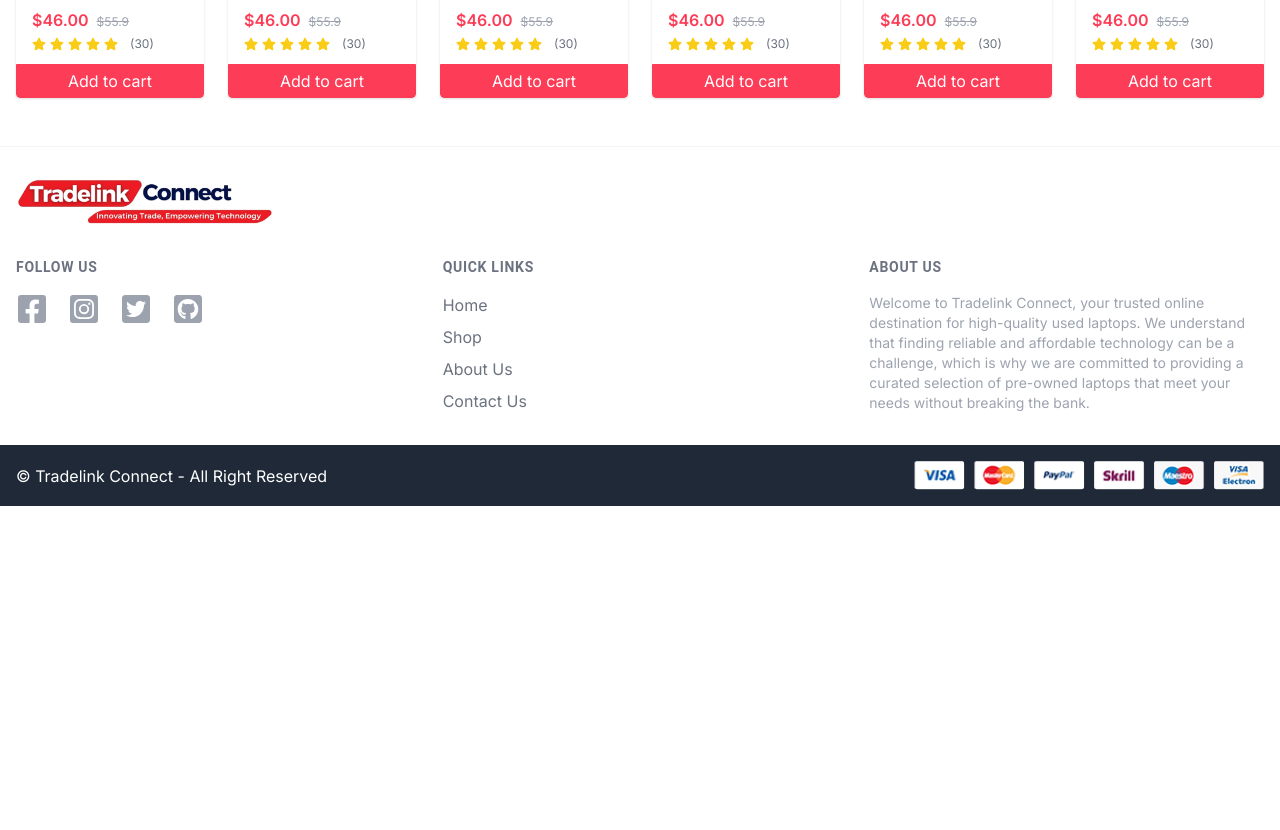
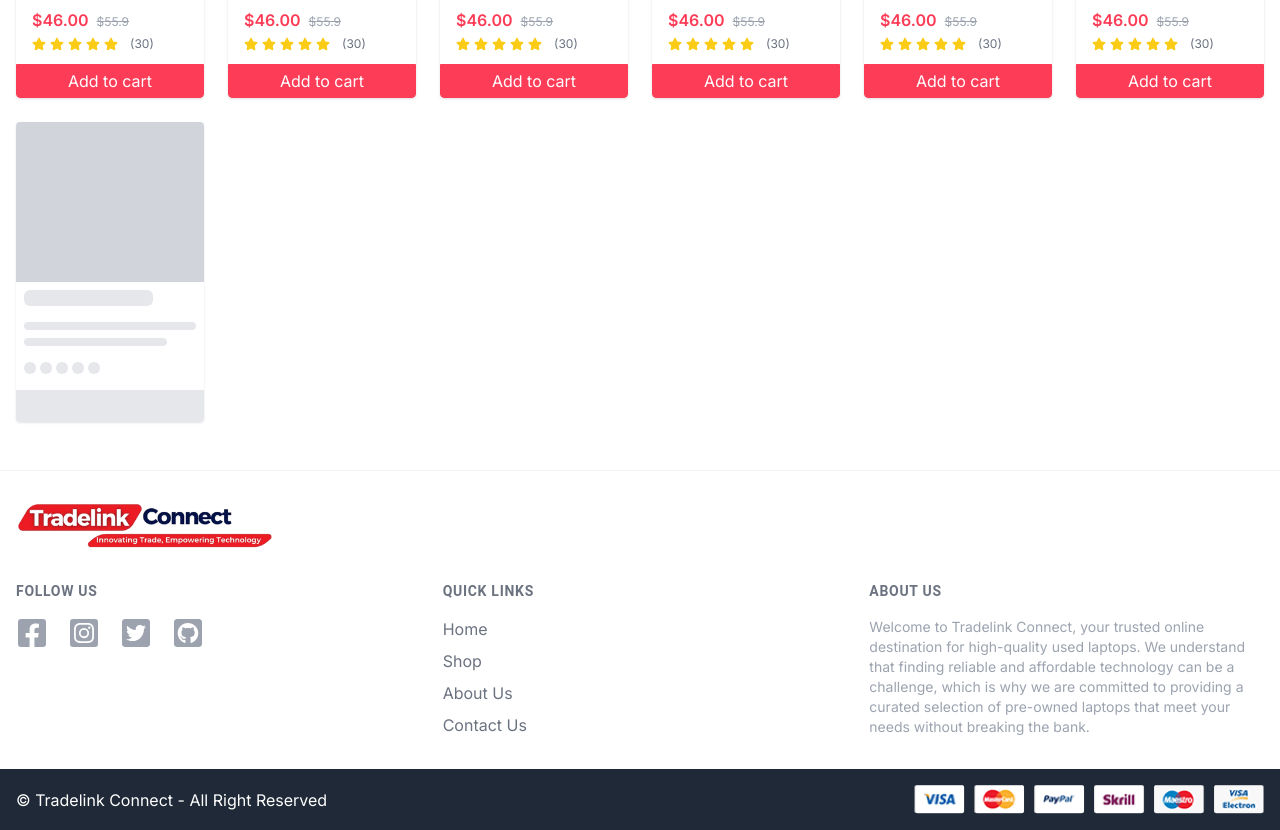
Before and after one commit to saleemullahkhansaleem/shop, a Next.js app: page / in a window 1280 px wide. Shown: the part 2340-3170 px from the top of the page. Before the commit the page ends 2846 px from the top, so only its background shows below. Built offline with nearby package versions, Linux system fonts and the light colour scheme.

Commit message:
add card skeleton

```diff
--- a/src/components/shop/Products.jsx
+++ b/src/components/shop/Products.jsx
@@ -1,5 +1,6 @@
 import { products } from "@/data/products";
 import ProductCard from "./ProductCard";
+import CardSkeletons from "./skeletons/CardSkeletons";
 
 const Products = () => {
   return (
@@ -11,6 +12,7 @@ const Products = () => {
         {products?.map((product) => (
           <ProductCard key={product?.id} product={product} />
         ))}
+        <CardSkeletons />
       </div>
     </div>
   );
--- /dev/null
+++ b/src/components/shop/skeletons/CardSkeletons.jsx
@@ -0,0 +1,24 @@
+export default function CardSkeletons() {
+  return (
+    <div
+      role="status"
+      class="max-w-sm rounded shadow animate-pulse dark:border-gray-700 overflow-hidden"
+    >
+      <div class="flex items-center justify-center h-40 bg-gray-300 dark:bg-gray-700"></div>
+      <div className="p-2">
+        <div class="h-4 bg-gray-200 rounded-md dark:bg-gray-700 w-3/4 mb-4"></div>
+        <div class="h-2 bg-gray-200 rounded-full dark:bg-gray-700 mb-2"></div>
+        <div class="h-2 bg-gray-200 rounded-full dark:bg-gray-700 w-5/6 mb-2"></div>
+        <div class="flex items-center gap-1 mt-4">
+          <div class="h-3 w-3 bg-gray-200 rounded-full dark:bg-gray-700 mb-2"></div>
+          <div class="h-3 w-3 bg-gray-200 rounded-full dark:bg-gray-700 mb-2"></div>
+          <div class="h-3 w-3 bg-gray-200 rounded-full dark:bg-gray-700 mb-2"></div>
+          <div class="h-3 w-3 bg-gray-200 rounded-full dark:bg-gray-700 mb-2"></div>
+          <div class="h-3 w-3 bg-gray-200 rounded-full dark:bg-gray-700 mb-2"></div>
+        </div>
+      </div>
+      <div class="h-8 bg-gray-200 dark:bg-gray-700 w-full"></div>
+      <span class="sr-only">Loading...</span>
+    </div>
+  );
+}
```
